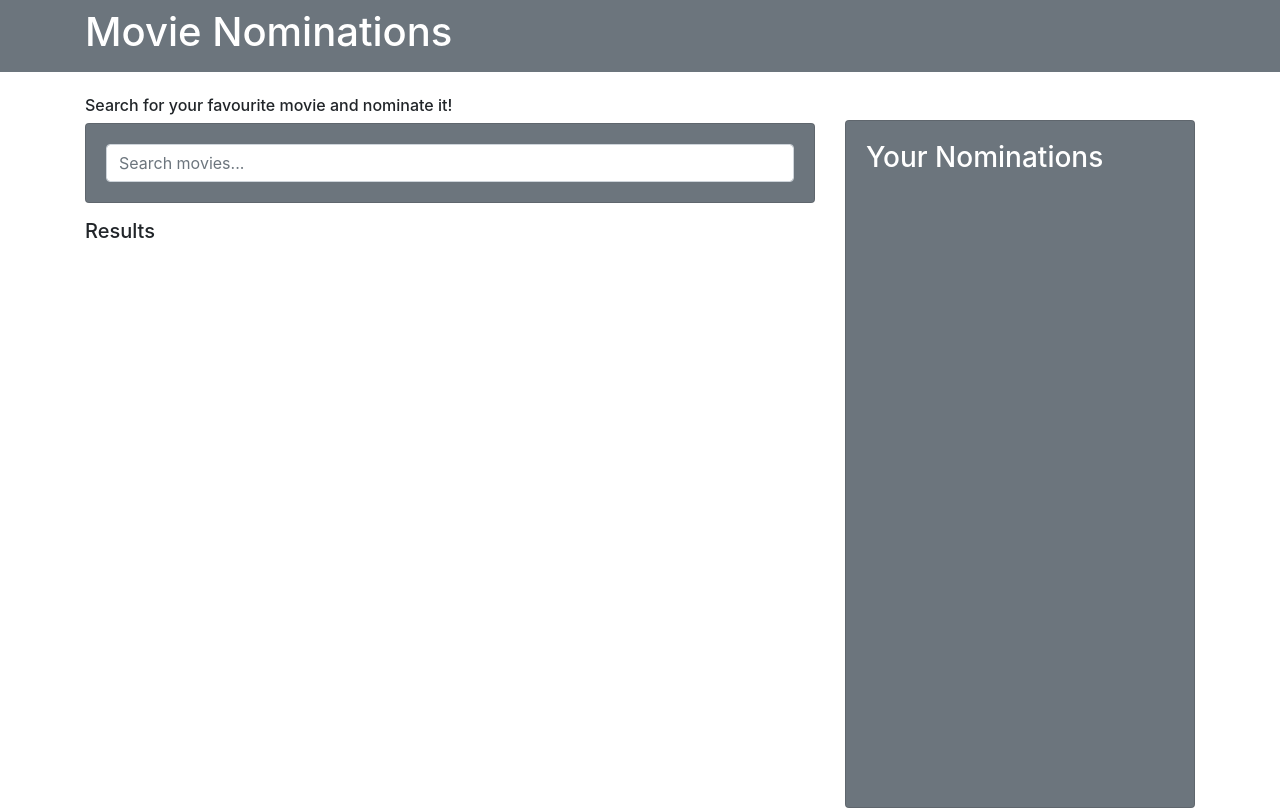
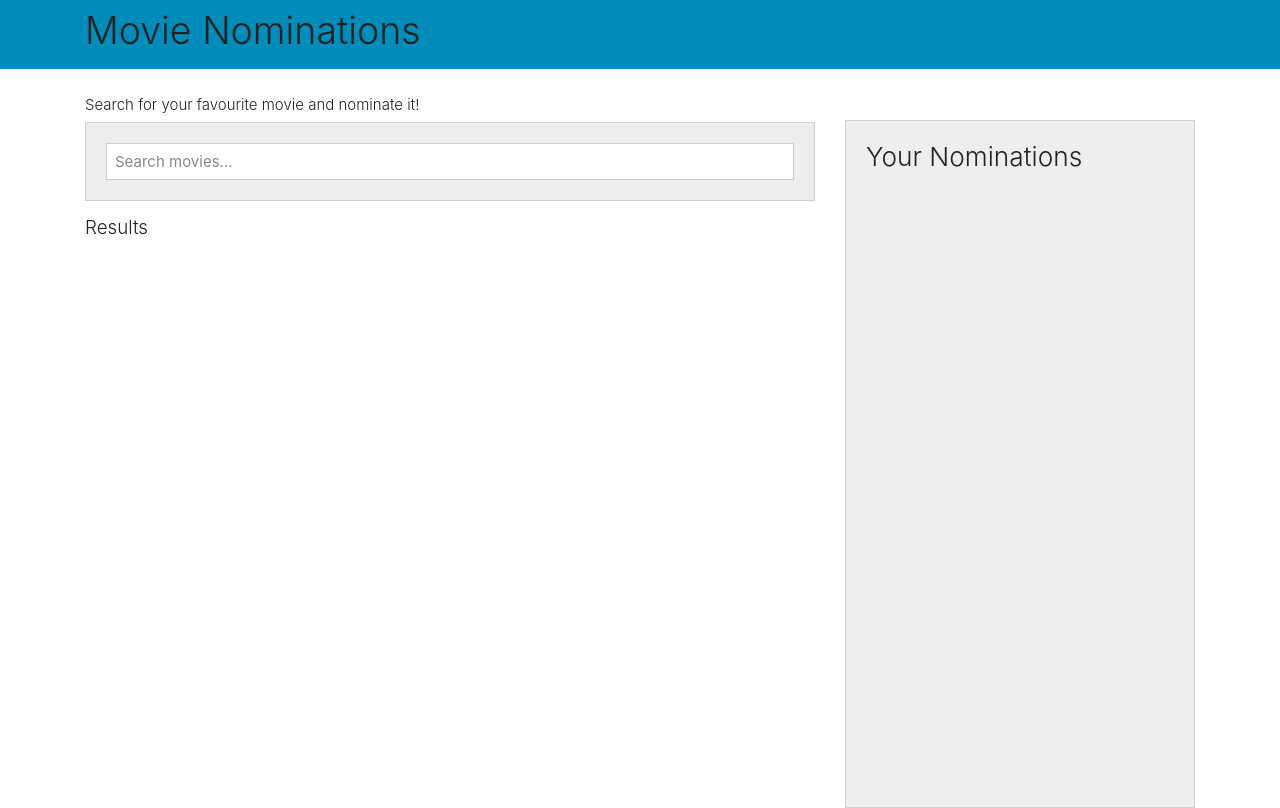
Before and after one commit to ayushaupreti/the-shoppies, a React (Create React App) app: page / in a window 1280 px wide. Built offline with nearby package versions, Linux system fonts and the light colour scheme.

Commit message:
changed bootstrap theme

```diff
--- a/public/index.html
+++ b/public/index.html
@@ -9,10 +9,12 @@
     <meta name="description" content="movie nomination app" />
     <meta name="theme-color" content="#ffffff" />
     <meta name="viewport" content="width=device-width, initial-scale=1" />
-    <link rel="stylesheet"
+    <!-- <link rel="stylesheet"
       href="https://stackpath.bootstrapcdn.com/bootstrap/4.1.0/css/bootstrap.min.css"
       integrity="sha384-9gVQ4dYFwwWSjIDZnLEWnxCjeSWFphJiwGPXr1jddIhOegiu1FwO5qRGvFXOdJZ4"
-      crossorigin="anonymous">
+      crossorigin="anonymous"> -->
+    <link rel="stylesheet" href="https://stackpath.bootstrapcdn.com/bootswatch/4.5.2/yeti/bootstrap.min.css"
+      integrity="sha384-mLBxp+1RMvmQmXOjBzRjqqr0dP9VHU2tb3FK6VB0fJN/AOu7/y+CAeYeWJZ4b3ii" crossorigin="anonymous">
     <!--
       manifest.json provides metadata used when your web app is installed on a
       user's mobile device or desktop. See https://developers.google.com/web/fundamentals/web-app-manifest/
--- a/src/components/Header.js
+++ b/src/components/Header.js
@@ -3,7 +3,7 @@ import "./style.css";
 
 export default function Header() {
   return (
-      <div className="header bg-secondary py-2">
+      <div className="header bg-primary py-2">
           <h1 className="container">Movie Nominations</h1>
       </div>
   );
--- a/src/components/Nominations.js
+++ b/src/components/Nominations.js
@@ -42,7 +42,7 @@ export default function Nominations() {
     }
 
     return (
-        <div className="card nomination-card text-white bg-secondary h-100 my-4">
+        <div className="card nomination-card bg-secondary h-100 my-4">
             {nominations.length === 5 && <NominationsComplete />}
             <div className="card-body">
                 <h3>Your Nominations</h3>
--- a/src/components/Results.js
+++ b/src/components/Results.js
@@ -29,7 +29,7 @@ export default function Results() {
                                     <strong>{movie["Title"]} </strong> ({movie["Year"]})
                                 </h6>
                             </div>
-                            <button type="button" className="btn btn-secondary ml-1" disabled={movie["Nominated"]} onClick={() => dispatch(MoviesActions.nominate(movie["imdbID"]))} >Nominate</button>
+                            <button type="button" className="btn btn-primary ml-1" disabled={movie["Nominated"]} onClick={() => dispatch(MoviesActions.nominate(movie["imdbID"]))} >Nominate</button>
                         </li>
                     )
                         }
--- a/src/components/Search.js
+++ b/src/components/Search.js
@@ -33,7 +33,7 @@ export default function Search() {
   return (
     <Fragment>
       <h6>Search for your favourite movie and nominate it!</h6>
-      <div className="card cards bg-secondary mb-3">
+      <div className="card bg-secondary mb-3">
         <div className="card-body">
           <div className="input-group">
             <input
--- a/src/components/style.css
+++ b/src/components/style.css
@@ -3,19 +3,9 @@
     left: 0;
     top: 0;
     width: 100%;
-    color: white;
 }
 
 
 .nomination-card {
-    background-color: rgb(230, 230, 230);
     min-height: 80vh;
 }
-
-.nomination {
-    background-color: rgb(230, 230, 230);
-}
-
-.cards {
-    background-color: rgb(230, 230, 230);
-}
```
Also changed, not shown: 1 other file (tests, documents, lock files or other folders).
